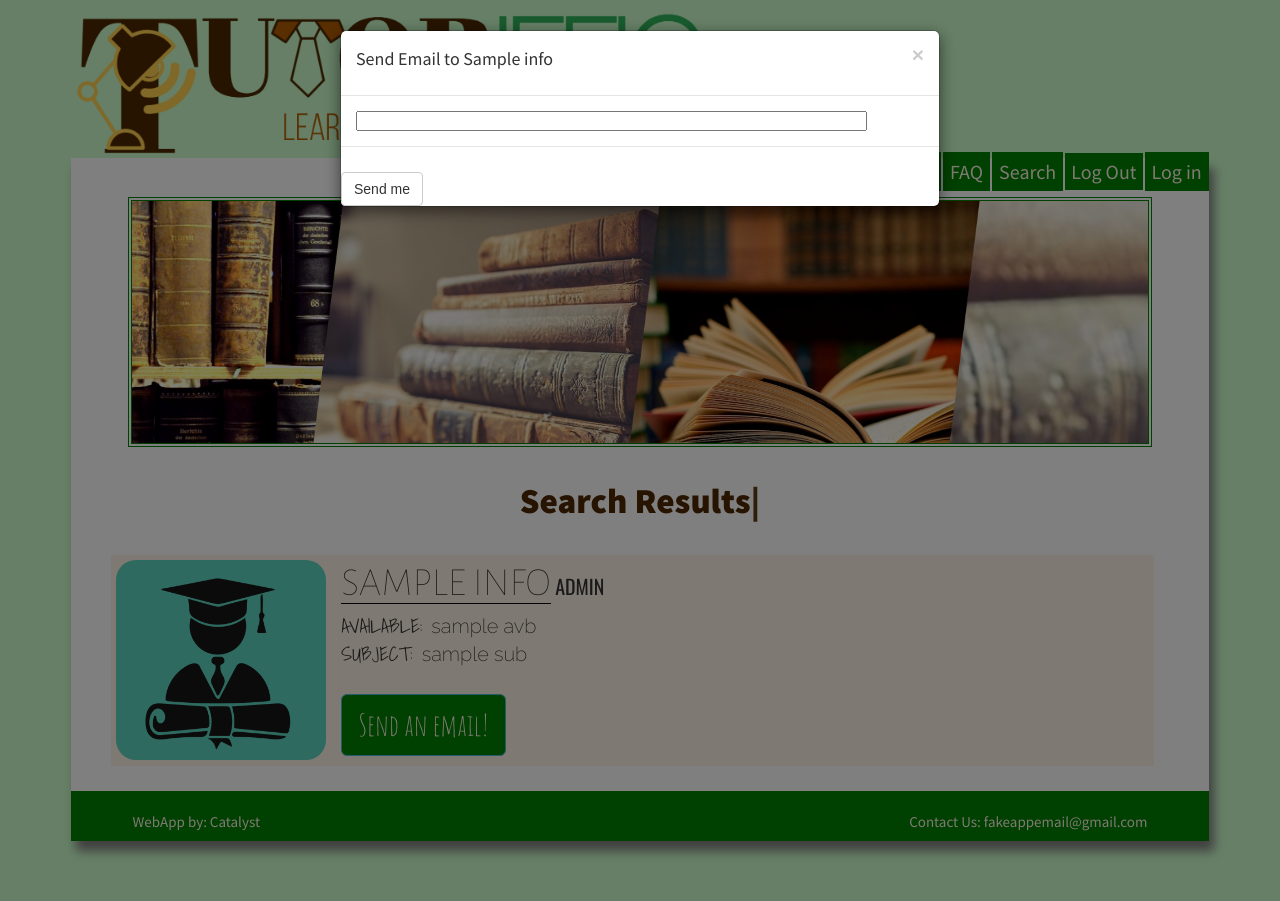
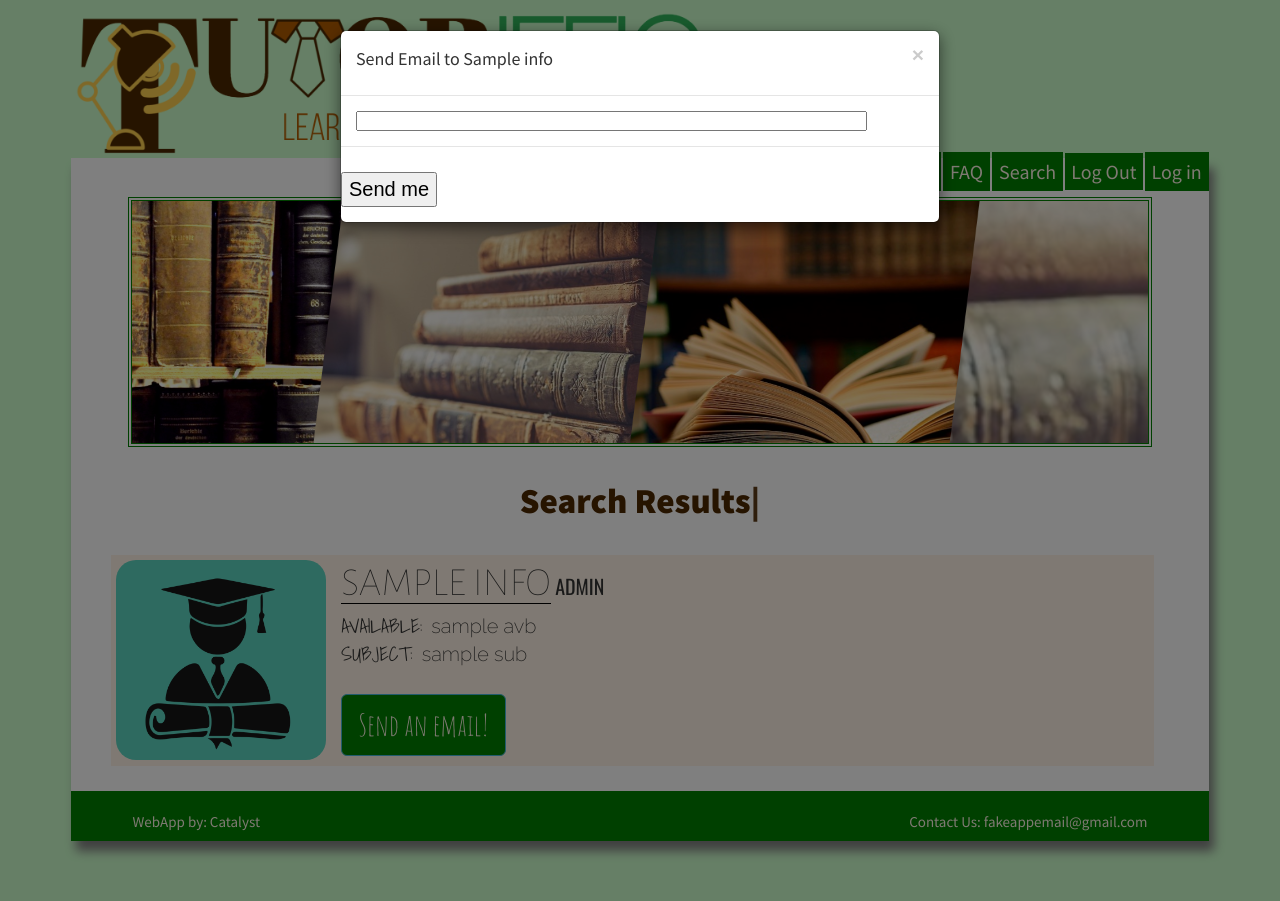
Before and after one commit to rolandafaga/Tutoriffic, a Python web app: template templates/list.html in a window 1280 px wide, after a click on "Send an email!". Run offline with Jinja, Linux system fonts and the light colour scheme; the template is opened without the code that fills it: most values are stand-ins (such as "Sample title", 1, 10 or a date in 2020); some libraries are stand-ins or nearby versions.

Commit message:
button fix

```diff
--- a/templates/list.html
+++ b/templates/list.html
@@ -67,7 +67,9 @@
             <div class="modal-footer">
             </div>
             <!--<input type="submit" class="btn btn-default" data-dismiss="modal" value="Send">-->
-            <button type="button" class="btn btn-default" data-dismiss="modal">Send me</button>
+            <div>
+            <button>Send me</button>
+          </div>
             </form>
           </div>
 
```
